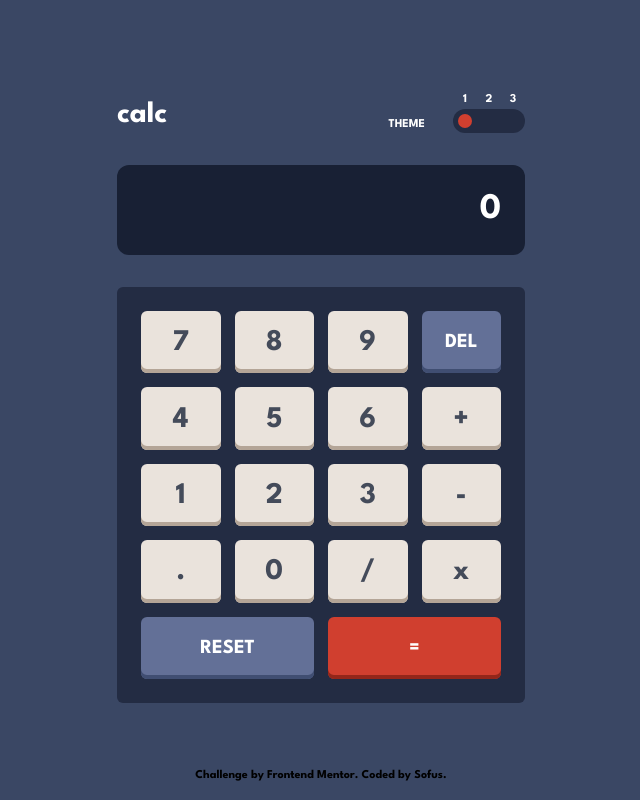
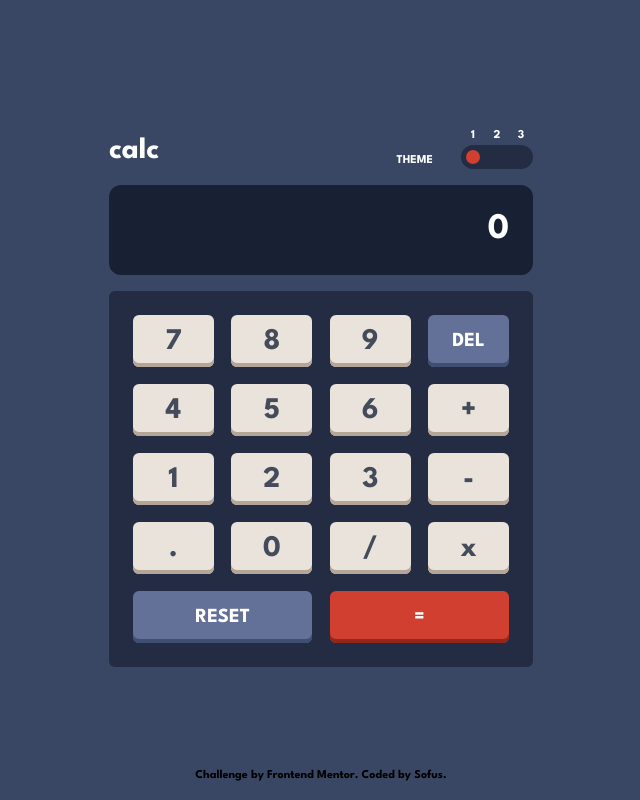
Before and after one commit to sofuslund/fm-calculator-app, a Vue app: page / in a window 1280 px wide. Shown: the whole page, without its empty margins (319-959 px from the left). Built offline with nearby package versions, Linux system fonts and the light colour scheme.

Commit message:
Make keypad more responsive

```diff
--- a/src/App.vue
+++ b/src/App.vue
@@ -23,11 +23,11 @@ function onKeyEnter(key) {
 
 <template>
     <div :class="themeClass" class="font-serif h-screen bg-background-light flex justify-center items-center">
-        <div class="w-full relative max-w-md p-5">
+        <div class="w-full relative max-w-[29rem] p-5">
             <h1 class="text-text text-3xl font-bold">calc</h1>
             <VToggle class="absolute top-8 right-5" v-model="theme" :options="[1, 2, 3]" caption="THEME"></VToggle>
 
-            <VDisplay class="my-8 w-full" :value="display"></VDisplay>
+            <VDisplay class="my-8 lg:my-4 w-full" :value="display"></VDisplay>
             <VKeypad class="" @keyEnter="onKeyEnter"></VKeypad>
         </div>
 
--- a/src/components/VKeypad.vue
+++ b/src/components/VKeypad.vue
@@ -18,7 +18,7 @@ function keyStyle(key) {
 </script>
 
 <template>
-<div class="w-full h-[26rem] bg-background grid grid-cols-4 grid-rows-5 gap-3.5 p-6 rounded-md">
+<div class="w-full h-[26rem] lg:h-[23.5rem] bg-background grid grid-cols-4 grid-rows-5 gap-3.5 lg:gap-[1.1rem] p-6 rounded-md">
     <button class="rounded-md w-full h-full shadow-[0_-.25rem_inset]" :class="keyStyle(key)" v-for="key in keys">
     <!-- translate to compensate for emptu space in font making it difficult to center text -->
         <h1 class="translate-y-[.02em]">{{keyText(key)}}</h1>
```
